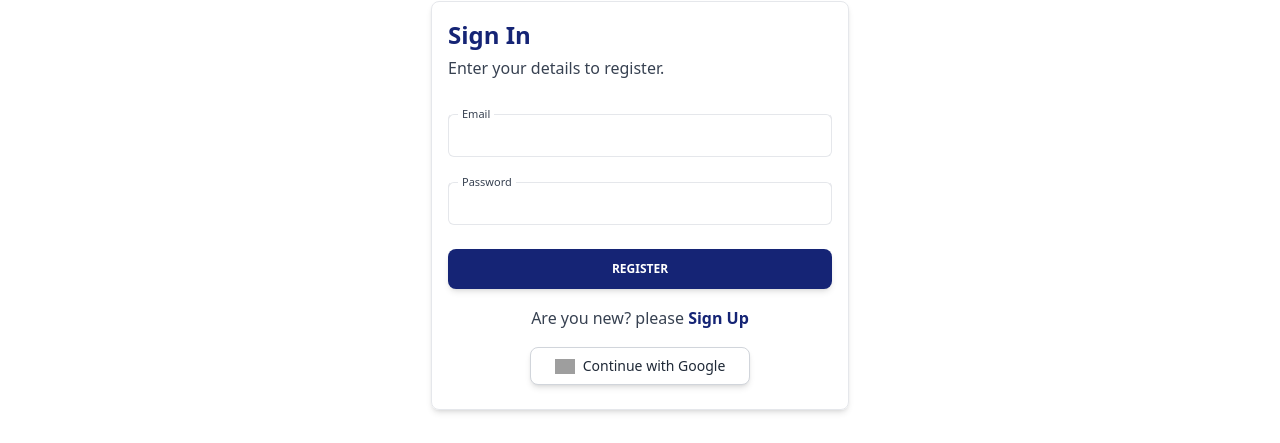
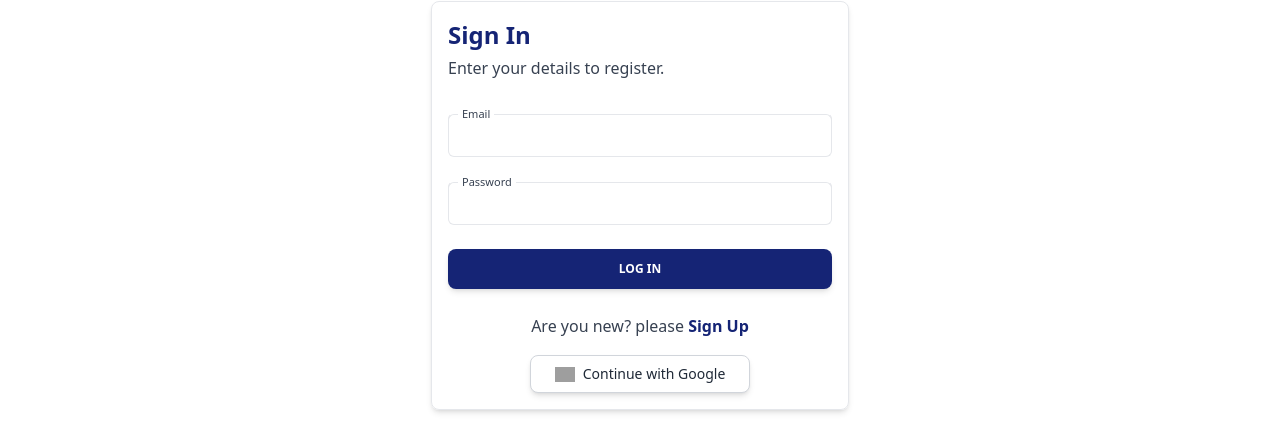
Before and after one commit to almamun168652/event-management, a React (Vite) app: page /login in a window 1280 px wide. Shown: the part 150-593 px from the top of the page. Built offline with nearby package versions, Linux system fonts and the light colour scheme; grey boxes are pictures that could not be loaded.

Commit message:
added authentication using firebase

```diff
--- a/package.json
+++ b/package.json
@@ -10,6 +10,7 @@
     "preview": "vite preview"
   },
   "dependencies": {
+    "firebase": "^10.4.0",
     "react": "^18.2.0",
     "react-dom": "^18.2.0",
     "react-icons": "^4.11.0",
--- a/src/Pages/Login/Login.jsx
+++ b/src/Pages/Login/Login.jsx
@@ -1,6 +1,46 @@
+import { useContext } from "react";
 import { Link } from "react-router-dom";
+import { AuthContext } from "../../Provider/AuthProvider";
 
 const Login = () => {
+
+
+    const { googleLogin , logInUser} = useContext(AuthContext);
+
+
+
+
+    const handleGoogleLogin = () => {
+        googleLogin()
+            .then(res => {
+                console.log(res);
+            })
+            .catch(err => {
+                console.log(err);
+            })
+    }
+
+
+    const handleLogin = (e) => {
+        e.preventDefault();
+        const email = e.target.email.value;
+        const password = e.target.password.value;
+
+        logInUser(email , password)
+            .then(res => {
+                console.log(res);
+            })
+            .catch(err => {
+                console.log(err);
+            });
+
+            e.target.email.value = '';
+            e.target.password.value = '';
+
+    }
+
+
+
     return (
         <div>
             <div className="flex justify-center my-20">
@@ -11,10 +51,10 @@ const Login = () => {
                     <p className="mt-1 block font-sans text-base font-normal leading-relaxed text-gray-700 antialiased">
                         Enter your details to register.
                     </p>
-                    <form className="mt-8 mb-2 w-80 max-w-screen-lg sm:w-96">
+                    <form onSubmit={handleLogin} className="mt-8 mb-2 w-80 max-w-screen-lg sm:w-96">
                         <div className="mb-4 flex flex-col gap-6">
                             <div className="relative h-11 w-full min-w-[200px]">
-                                <input
+                                <input type="email" name="email"
                                     className="peer h-full w-full rounded-md border border-blue-gray-200 border-t-transparent bg-transparent px-3 py-3 font-sans text-sm font-normal text-blue-gray-700 outline outline-0 transition-all placeholder-shown:border placeholder-shown:border-blue-gray-200 placeholder-shown:border-t-blue-gray-200 focus:border-2 focus:border-[#152475] focus:border-t-transparent focus:outline-0 disabled:border-0 disabled:bg-blue-gray-50"
 
                                 />
@@ -24,7 +64,7 @@ const Login = () => {
                             </div>
                             <div className="relative h-11 w-full min-w-[200px]">
                                 <input
-                                    type="password"
+                                    type="password" name="password"
                                     className="peer h-full w-full rounded-md border border-blue-gray-200 border-t-transparent bg-transparent px-3 py-3 font-sans text-sm font-normal text-blue-gray-700 outline outline-0 transition-all placeholder-shown:border placeholder-shown:border-blue-gray-200 placeholder-shown:border-t-blue-gray-200 focus:border-2 focus:border-[#152475] focus:border-t-transparent focus:outline-0 disabled:border-0 disabled:bg-blue-gray-50"
 
                                 />
@@ -35,23 +75,22 @@ const Login = () => {
                         </div>
                         <button
                             className="mt-6 block w-full select-none rounded-lg bg-[#152475] py-3 px-6 text-center align-middle font-sans text-xs font-bold uppercase text-white shadow-md shadow-pink-[#152475]/20 transition-all hover:shadow-lg hover:shadow-[#152475]/40 focus:opacity-[0.85] focus:shadow-none active:opacity-[0.85] active:shadow-none disabled:pointer-events-none disabled:opacity-50 disabled:shadow-none"
-                            type="button"
+                            type="submit"
                             data-ripple-light="true"
                         >
-                            Register
+                            Log In
                         </button>
+                    </form>
+
+                    <div className="flex flex-col items-center justify-center gap-4">
                         <p className="mt-4 block text-center font-sans text-base font-normal leading-relaxed text-gray-700 antialiased">
                             Are you new? please<Link className="font-semibold text-[#152475]" to='/register'> Sign Up</Link>
                         </p>
-
-                        <div className="flex items-center justify-center mt-4">
-                            <button className="flex gap-2 items-center bg-white border border-gray-300 rounded-lg shadow-md px-6 py-2 text-sm font-medium text-gray-800 hover:bg-gray-200 focus:outline-none focus:ring-2 focus:ring-offset-2 focus:ring-gray-500">
-                                <img className="w-5" src="https://i.ibb.co/bQWtMgX/Google-G-Logo-svg-1-removebg-preview.png" alt="" />
-                                <span>Continue with Google</span>
-                            </button>
-                        </div>
-
-                    </form>
+                        <button onClick={handleGoogleLogin} className="flex gap-2 items-center bg-white border border-gray-300 rounded-lg shadow-md px-6 py-2 text-sm font-medium text-gray-800 hover:bg-gray-200 focus:outline-none focus:ring-2 focus:ring-offset-2 focus:ring-gray-500">
+                            <img className="w-5" src="https://i.ibb.co/bQWtMgX/Google-G-Logo-svg-1-removebg-preview.png" alt="" />
+                            <span>Continue with Google</span>
+                        </button>
+                    </div>
                 </div>
             </div>
         </div>
--- a/src/Pages/Register/Register.jsx
+++ b/src/Pages/Register/Register.jsx
@@ -1,7 +1,45 @@
+import { useContext } from "react";
 import { Link } from "react-router-dom";
+import { AuthContext } from "../../Provider/AuthProvider";
 
 
 const Register = () => {
+
+
+    const { googleLogin , createUser} = useContext(AuthContext);
+
+    const handleGoogleLogin = () => {
+        googleLogin()
+            .then(res => {
+                console.log(res);
+            })
+            .catch(err => {
+                console.log(err);
+            })
+    }
+
+
+    const handleRegister = (e) => {
+        e.preventDefault();
+        // const name = e.target.name.value;
+        const email = e.target.email.value;
+        const password = e.target.password.value;
+
+       createUser(email , password)
+            .then(res => {
+                console.log(res);
+            })
+            .catch(err => {
+                console.log(err);
+            });
+
+            e.target.name.value = '';
+            e.target.email.value = '';
+            e.target.password.value = '';
+    }
+
+
+
     return (
         <div>
             <div className="flex justify-center my-20">
@@ -12,10 +50,10 @@ const Register = () => {
                     <p className="mt-1 block font-sans text-base font-normal leading-relaxed text-gray-700 antialiased">
                         Enter your details to register.
                     </p>
-                    <form className="mt-8 mb-2 w-80 max-w-screen-lg sm:w-96">
+                    <form onSubmit={handleRegister} className="mt-8 mb-2 w-80 max-w-screen-lg sm:w-96">
                         <div className="mb-4 flex flex-col gap-6">
                             <div className="relative h-11 w-full min-w-[200px]">
-                                <input
+                                <input type="text" name="name"
                                     className="peer h-full w-full rounded-md border border-blue-gray-200 border-t-transparent bg-transparent px-3 py-3 font-sans text-sm font-normal text-blue-gray-700 outline outline-0 transition-all placeholder-shown:border placeholder-shown:border-[#152475] placeholder-shown:border-t-blue-gray-200 focus:border-2 focus:border-[#152475] focus:border-t-transparent focus:outline-0 disabled:border-0 disabled:bg-blue-gray-50"
 
                                 />
@@ -24,7 +62,7 @@ const Register = () => {
                                 </label>
                             </div>
                             <div className="relative h-11 w-full min-w-[200px]">
-                                <input
+                                <input type="email" name="email"
                                     className="peer h-full w-full rounded-md border border-blue-gray-200 border-t-transparent bg-transparent px-3 py-3 font-sans text-sm font-normal text-blue-gray-700 outline outline-0 transition-all placeholder-shown:border placeholder-shown:border-blue-gray-200 placeholder-shown:border-t-blue-gray-200 focus:border-2 focus:border-[#152475] focus:border-t-transparent focus:outline-0 disabled:border-0 disabled:bg-blue-gray-50"
 
                                 />
@@ -34,7 +72,7 @@ const Register = () => {
                             </div>
                             <div className="relative h-11 w-full min-w-[200px]">
                                 <input
-                                    type="password"
+                                    type="password" name="password"
                                     className="peer h-full w-full rounded-md border border-blue-gray-200 border-t-transparent bg-transparent px-3 py-3 font-sans text-sm font-normal text-blue-gray-700 outline outline-0 transition-all placeholder-shown:border placeholder-shown:border-blue-gray-200 placeholder-shown:border-t-blue-gray-200 focus:border-2 focus:border-[#152475] focus:border-t-transparent focus:outline-0 disabled:border-0 disabled:bg-blue-gray-50"
 
                                 />
@@ -45,15 +83,24 @@ const Register = () => {
                         </div>
                         <button
                             className="mt-6 block w-full select-none rounded-lg bg-[#152475] py-3 px-6 text-center align-middle font-sans text-xs font-bold uppercase text-white shadow-md shadow-pink-[#152475]/20 transition-all hover:shadow-lg hover:shadow-[#152475]/40 focus:opacity-[0.85] focus:shadow-none active:opacity-[0.85] active:shadow-none disabled:pointer-events-none disabled:opacity-50 disabled:shadow-none"
-                            type="button"
+                            type="submit"
                             data-ripple-light="true"
                         >
                             Register
                         </button>
+
+                    </form>
+
+                    <div className="flex flex-col items-center justify-center gap-4">
                         <p className="mt-4 block text-center font-sans text-base font-normal leading-relaxed text-gray-700 antialiased">
                             Already have an account?<Link className="font-semibold text-[#152475]" to='/login'> Sign In</Link>
                         </p>
-                    </form>
+                        <button onClick={handleGoogleLogin} className="flex gap-2 items-center bg-white border border-gray-300 rounded-lg shadow-md px-6 py-2 text-sm font-medium text-gray-800 hover:bg-gray-200 focus:outline-none focus:ring-2 focus:ring-offset-2 focus:ring-gray-500">
+                            <img className="w-5" src="https://i.ibb.co/bQWtMgX/Google-G-Logo-svg-1-removebg-preview.png" alt="" />
+                            <span>Continue with Google</span>
+                        </button>
+                    </div>
+
                 </div>
             </div>
         </div>
--- a/src/Pages/Shared/Navbar/Navbar.jsx
+++ b/src/Pages/Shared/Navbar/Navbar.jsx
@@ -66,7 +66,7 @@ const Navbar = () => {
                     </ul>
                 </div>
                 <div className="">
-                    <Link className="text-[#152475] hover:bg-[#152475] hover:text-[white] font-semibold px-3 py-1 rounded border border-[#152475]">Log In</Link>
+                    <Link to='/login' className="text-[#152475] hover:bg-[#152475] hover:text-[white] font-semibold px-3 py-1 rounded border border-[#152475]">Log In</Link>
                 </div>
             </div>
         </div>
--- /dev/null
+++ b/src/Provider/AuthProvider.jsx
@@ -0,0 +1,56 @@
+import { createContext } from "react";
+import PropTypes from 'prop-types';
+import { GoogleAuthProvider, createUserWithEmailAndPassword, getAuth, signInWithEmailAndPassword, signInWithPopup } from "firebase/auth";
+import app from "../Firebase/Firebase.config";
+
+
+
+const auth = getAuth(app);
+export const AuthContext = createContext(null);
+
+const AuthProvider = ({children}) => {
+
+
+    const googleProvider = new GoogleAuthProvider();
+
+
+
+
+    // google sign in
+    const googleLogin = () => {
+        return signInWithPopup(auth , googleProvider)
+    }
+
+
+    // create user email and pass
+    const createUser = (email, password) => {
+        return createUserWithEmailAndPassword(auth, email, password)
+    }
+
+    // sign in user email and pass
+
+    const logInUser = (email, password) => {
+        return signInWithEmailAndPassword(auth, email, password)
+    }
+
+
+    const authInfo = {
+        googleLogin,
+        createUser,
+        logInUser
+
+    }
+
+    return (
+        <AuthContext.Provider value={authInfo}>
+            {children}
+        </AuthContext.Provider>
+    );
+};
+
+
+AuthProvider.propTypes = {
+    children: PropTypes.object.isRequired
+}
+
+export default AuthProvider;
--- a/src/main.jsx
+++ b/src/main.jsx
@@ -4,11 +4,14 @@ import ReactDOM from 'react-dom/client'
 import './index.css'
 import { RouterProvider } from 'react-router-dom'
 import createdRoute from './Router/Route'
+import AuthProvider from './Provider/AuthProvider'
 
 ReactDOM.createRoot(document.getElementById('root')).render(
 
   <React.StrictMode>
-    <RouterProvider router={createdRoute}></RouterProvider>
+    <AuthProvider>
+      <RouterProvider router={createdRoute}></RouterProvider>
+    </AuthProvider>
   </React.StrictMode>,
 
 )
```
Also changed, not shown: src/Firebase/Firebase.config.js (added, +19 -0 lines), 1 other file (tests, documents, lock files or other folders).
